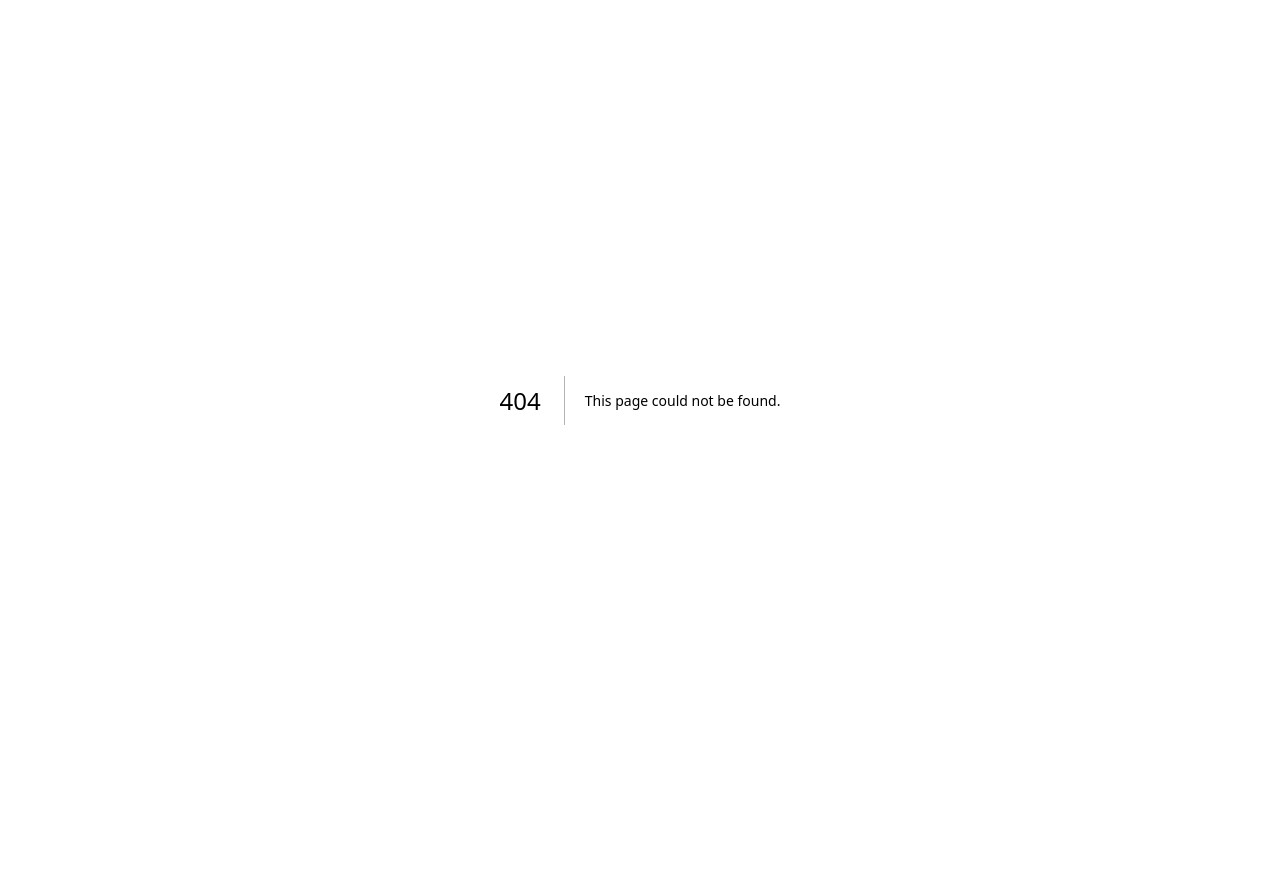
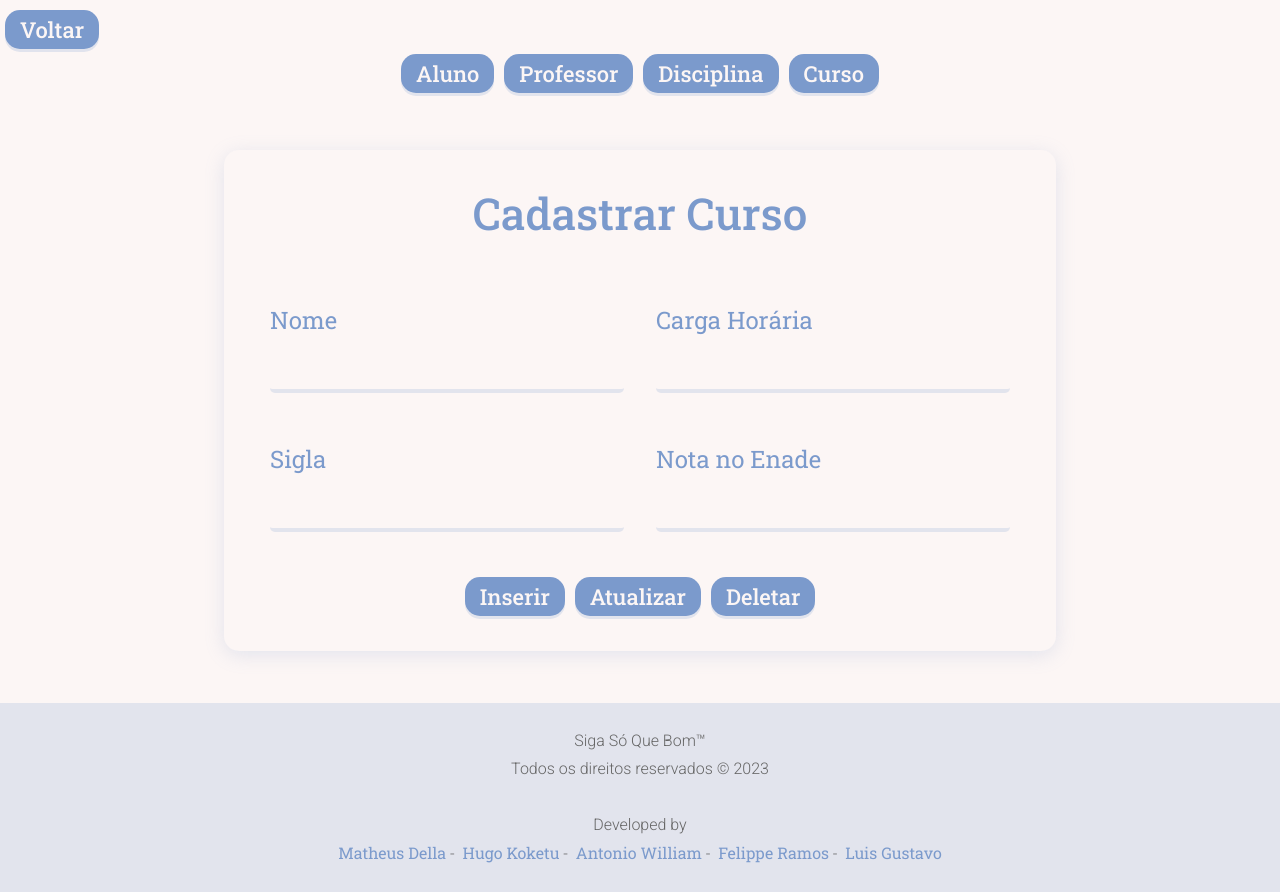
Before and after one commit to MDellaCS/br.com.sigasoqbom.site, a Next.js app in the folder frontend/: page /secretaria/curso in a window 1280 px wide. Before the commit this address had no page. Before the commit the page ends 800 px from the top, so only its background shows below. Built offline with nearby package versions, Linux system fonts and the light colour scheme.

Commit message:
Novas páginas | Disciplina e Curso

```diff
--- /dev/null
+++ b/frontend/src/pages/secretaria/curso.js
@@ -0,0 +1,43 @@
+import Head from 'next/head'
+import Image from 'next/image'
+import { Inter } from 'next/font/google'
+import css from '@/styles/Form.module.scss'
+import Link from 'next/link';
+import { Header, Input, Button, Footer } from './index.js';
+
+const inter = Inter({ subsets: ['latin'] })
+
+export default function Home() {
+
+   return (
+      <>
+
+         <Header />
+
+         <form className={css.form} autoComplete="off">
+
+            <h1 className={css.h1}>Cadastrar Curso</h1>
+
+            <div className={css.row}>
+               <Input id="nome" title="Nome" type="text" />
+               <Input id="carga" title="Carga Horária" type="number" />
+            </div>
+
+            <div className={css.row}>
+               <Input id="sigla" title="Sigla" type="text" />
+               <Input id="enade" title="Nota no Enade" type="number" />
+            </div>
+
+            <div className={css.center}>
+               <Button href=" " value="Inserir" />
+               <Button href=" " value="Atualizar" />
+               <Button href=" " value="Deletar" />
+            </div>
+
+         </form >
+
+         <Footer />
+
+      </>
+   )
+}
```
Also changed, not shown: frontend/src/pages/secretaria/disciplina.js (added, +50 -0 lines).
